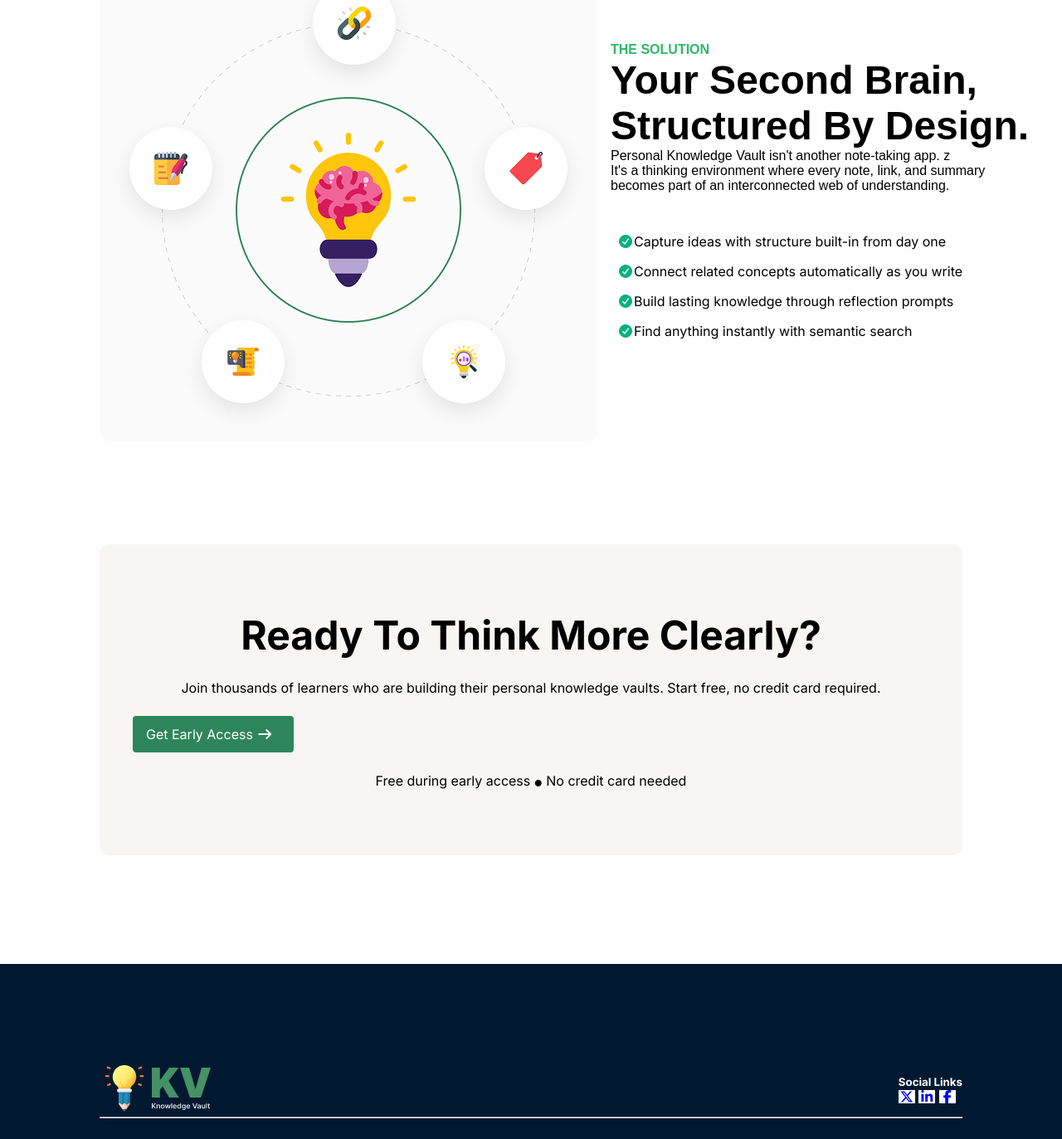
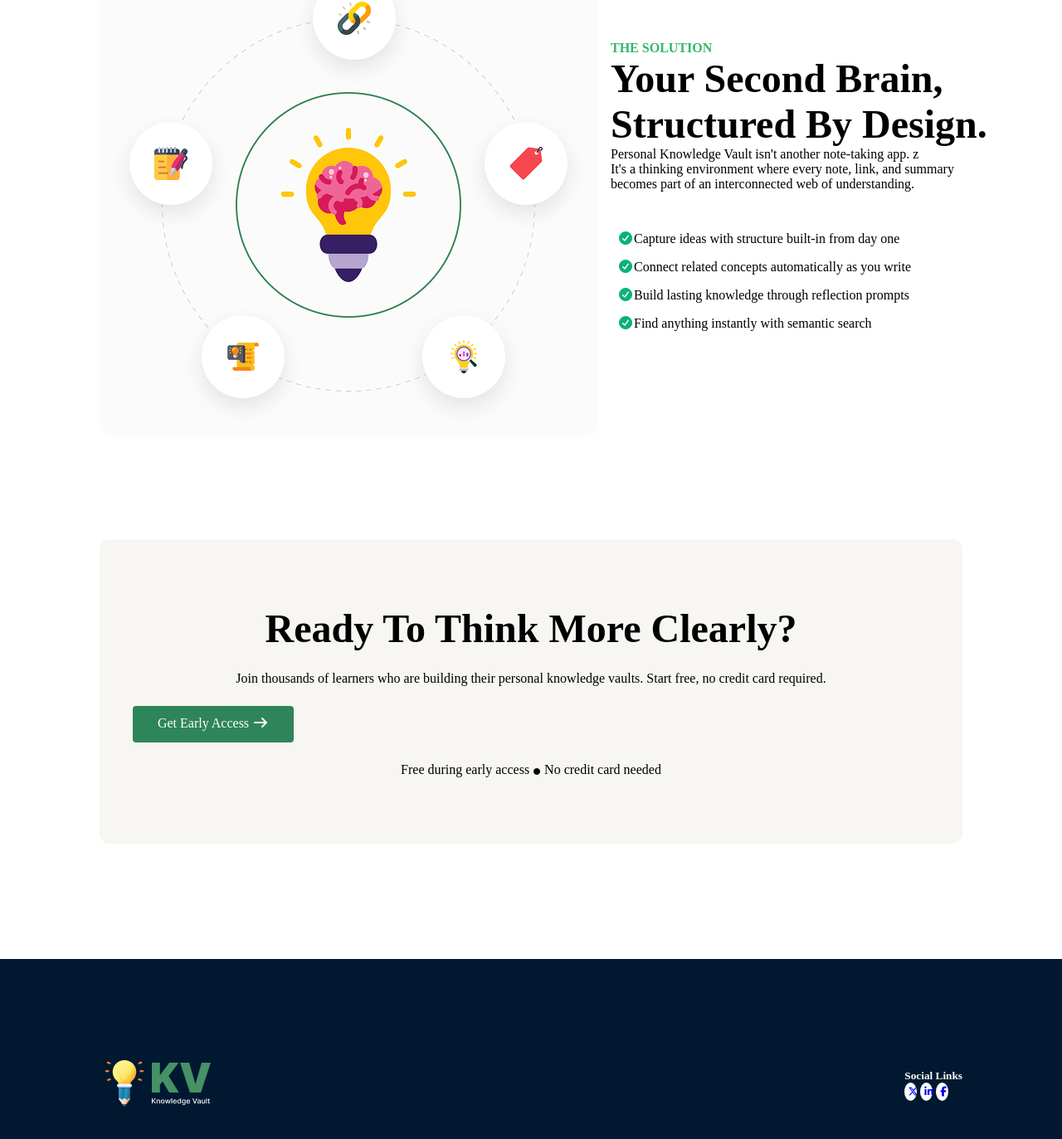
Before and after one commit to rokonuzzamandev/rokonuzzaman-assignment-1, a plain HTML site: page index.html in a window 1280 px wide. Shown: the part 1427-2800 px from the top of the page at 83% size. Drawn offline with Linux system fonts and the light colour scheme.

Commit message:
font family update

```diff
--- a/css/style.css
+++ b/css/style.css
@@ -2,7 +2,6 @@
     margin: 0;
     padding: 0;
     box-sizing: border-box;
-    font-family: inter, sans-serif;
 }
 
 /* Global style */
@@ -16,7 +15,6 @@
     height: 44px;
     padding: 12px 16px;
     background: #2f855a;
-    font-family: sans-serif;
     color: #ffff;
     border-radius: 4px;
 }
@@ -148,7 +146,6 @@
     height: 44px;
     padding: 12px 16px;
     background: #2f855a;
-    font-family: sans-serif;
     color: #ffff;
     border-radius: 4px;
     box-sizing: border-box;
@@ -169,7 +166,6 @@
     height: 44px;
     padding: 12px 16px;
     border-color: #ffff;
-    font-family: sans-serif;
     color: #ffff;
     border-radius: 4px;
     box-sizing: border-box;
@@ -307,14 +303,12 @@
     border-radius: 12px;
 }
 .about .about-wrapper .right-col h4{
-    font-family: sans-serif;
     font-size: 16px;
     color: #30B868;
     text-align: left;
 }
 
 .about .about-wrapper .right-col h2{
-    font-family: sans-serif;
     font-size: 48px;
     font-weight: bold;
     line-height: auto;
@@ -323,7 +317,6 @@
 }
 
 .about .about-wrapper .right-col p{
-    font-family: sans-serif;
     font-size: 16px;
     line-height: auto;
     color: #000000;
@@ -365,11 +358,10 @@
     padding: 80px 40px;
     border-radius: 12px;
     display: flex;
+    justify-content: center;
     flex-direction: column;
     row-gap: 24px;
-    justify-content: center;
     background-color: #F7F6F2;
-    margin: 0px auto;
 
 }
 
@@ -389,9 +381,9 @@
     height: 44px;
     padding: 12px 16px;
     background: #2f855a;
-    font-family: sans-serif;
     color: #ffff;
     border-radius: 4px;
+    display: flex;
     justify-content: center;
 }
 .home-cta .cta-wrapper .h-cta-btn a{
@@ -421,12 +413,15 @@
 .footer .footer-wrapper{
     max-width: 1360px;
     margin: 0 auto;
+    row-gap: 24px;
 
 }
 
 .footer .footer-wrapper .f-header{
     display: flex;
     justify-content: space-between;
+    padding-bottom: 80px;
+    margin: 0 auto;
 
 }
 .footer .footer-wrapper .f-header .f-social{
@@ -440,12 +435,14 @@
     text-align: center;
 }
 .footer .footer-wrapper .f-header .f-social .f-s-i i{
-    column-gap: 26px;
-    padding: ;
+    column-gap: 36px;
+    padding: 5px;
+    border-radius: 100%;
     background-color: white;
     box-sizing: border-box;
-
-    font-size: 16px;
+    align-items: center;
+    font-size: 12px;
+    justify-content: center;
 
 }
 
--- a/index.html
+++ b/index.html
@@ -21,7 +21,7 @@
     <header class="header">
         <div class="top-nav">
             <div class="logo">
-                <img src="images/assets/logo-navbar.png" alt="logo-navbar">
+                <a href="#"><img src="images/assets/logo-navbar.png" alt="logo-navbar"></a>
             </div>
             <nav class="nav">
                 <ul>
@@ -169,6 +169,7 @@
 
 
 
+
  <!-- Foorter Section Start -->
     <section class="footer">
         <div class="footer-wrapper">
```
